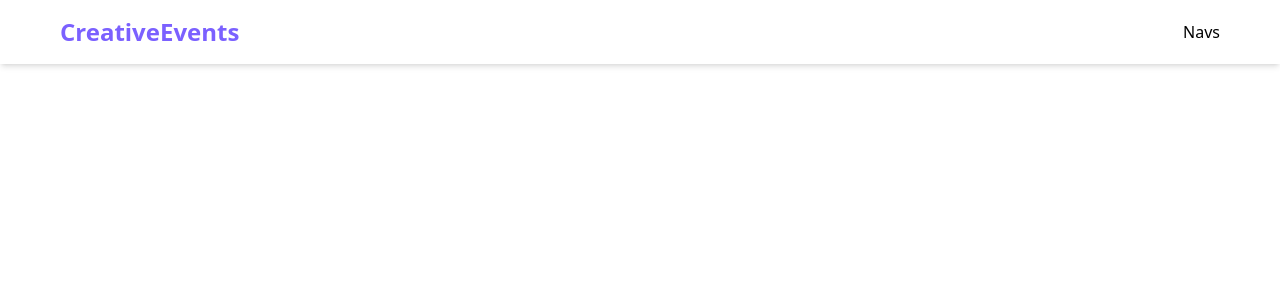
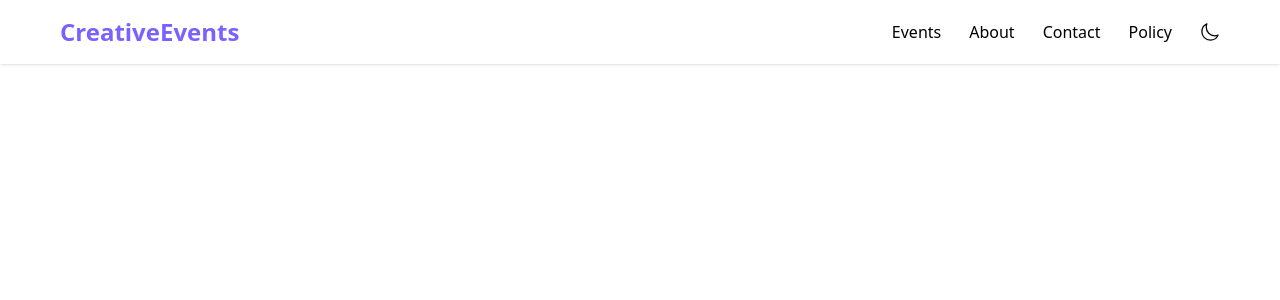
Before and after one commit to Chris-Codex/Events, a React (Vite) app in the folder creative-event/: page / in a window 1280 px wide. Shown: the top 300 px of the page. Built offline with nearby package versions, Linux system fonts and the light colour scheme.

Commit message:
implementated a responsive navbar

```diff
--- a/creative-event/src/App.jsx
+++ b/creative-event/src/App.jsx
@@ -1,10 +1,18 @@
+import { EventProvider } from "./context/EventContext"
 import Home from "./pages/Home"
+import {BrowserRouter, Routes, Route} from "react-router-dom"
 
 
 const App = () => {
   return (
     <>
-      <Home />
+      <EventProvider>
+        <BrowserRouter>
+          <Routes>
+            <Route path="/" element={<Home />} />
+          </Routes>
+        </BrowserRouter>
+      </EventProvider>
     </>
   )
 }
--- /dev/null
+++ b/creative-event/src/assets/icons/icons.js
@@ -0,0 +1,4 @@
+import { IoMoonOutline } from "react-icons/io5";
+import { RxHamburgerMenu } from "react-icons/rx";
+
+export { IoMoonOutline, RxHamburgerMenu }
--- a/creative-event/src/components/Header.jsx
+++ b/creative-event/src/components/Header.jsx
@@ -1,12 +1,25 @@
 import React from 'react'
+import { IoMoonOutline, RxHamburgerMenu } from '../assets/icons/icons'
+import { useEvent } from '../context/EventContext'
+
 
 const Header = () => {
+  const {navToggle,
+    handleNavToggle} = useEvent();
+
   return (
-    <header className='flex justify-between items-center pl-15 pr-15 w-full h-16 shadow-md'>
+    <header className='flex justify-between items-center px-5 sm:px-15 w-full h-16 shadow-sm'>
         <h1 className='text-[#7B61FF] text-2xl font-bold'>CreativeEvents</h1>
-        <nav>
-            <ul>Navs</ul>
+        <nav className='hidden lg:block'>
+            <ul className='flex gap-7 items-center'>
+              <li>Events</li>
+              <li>About</li>
+              <li>Contact</li>
+              <li>Policy</li>
+              <IoMoonOutline size={20} />
+            </ul>
         </nav>
+        <RxHamburgerMenu size={28} className='sm:hidden' onClick={handleNavToggle} />
     </header>
   )
 }
--- /dev/null
+++ b/creative-event/src/components/NavDropdown.jsx
@@ -0,0 +1,23 @@
+import React from 'react'
+import { useEvent } from '../context/EventContext'
+
+const NavDropdown = () => {
+    const { navToggle } = useEvent();
+
+  return (
+    <>
+        {navToggle &&
+            <div className='h-42 shadow-md sm:hidden'>
+                <ul className='px-10 pt-3 sm:hidden flex flex-col gap-3'>
+                    <li>Events</li>
+                    <li>About</li>
+                    <li>Contact</li>
+                    <li>Policy</li>
+                </ul>
+            </div>
+        }
+    </>
+  )
+}
+
+export default NavDropdown
--- /dev/null
+++ b/creative-event/src/context/EventContext.jsx
@@ -0,0 +1,21 @@
+import { createContext, useContext, useState } from "react";
+
+const EventContext = createContext();
+
+export const EventProvider = ({ children }) => {
+    const [navToggle, setNavToggle] = useState(false)
+
+    const handleNavToggle = () => {
+        setNavToggle((prev) => !prev)
+    }
+
+    return (
+        <EventContext.Provider value={{ navToggle, setNavToggle,
+            handleNavToggle
+         }}>
+            {children}
+        </EventContext.Provider>
+    )
+}
+
+export const useEvent = () => useContext(EventContext);
--- a/creative-event/src/pages/Home.jsx
+++ b/creative-event/src/pages/Home.jsx
@@ -1,10 +1,14 @@
 import React from 'react'
 import Header from '../components/Header'
+import NavDropdown from '../components/NavDropdown'
 
 const Home = () => {
   return (
     <main>
-        <Header />
+        <section>
+            <Header />
+            <NavDropdown />
+        </section>
     </main>
   )
 }
```
Also changed, not shown: package.json (added, +8 -0 lines), creative-event/src/redux/appSlice.js (added), creative-event/src/redux/store.js (added), 1 other file (tests, documents, lock files or other folders).
